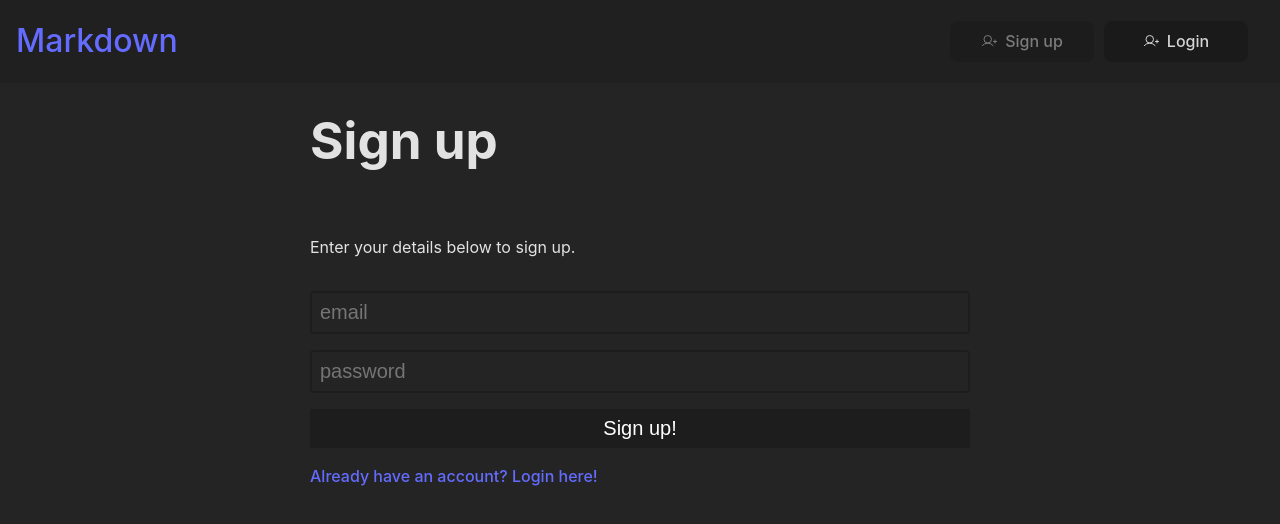
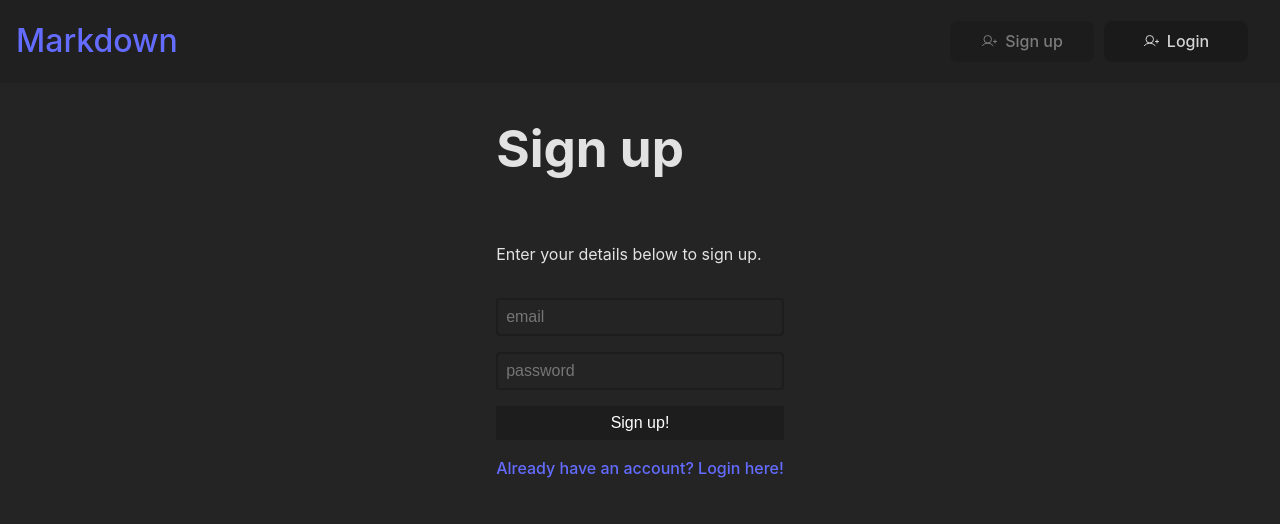
Before and after one commit to mulrooneydesign/word-processor, a React (Vite) app: page /sign-up in a window 1280 px wide. Shown: the top 524 px of the page. Built offline with nearby package versions, Linux system fonts and the light colour scheme; no server answers.

Commit message:
css(word-processor): fix styling issues

```diff
--- a/src/components/Input/Input.css
+++ b/src/components/Input/Input.css
@@ -1,6 +1,6 @@
 .input {
     background-color: none;
-    font-size: 1.25em;
+    font-size: 1em;
     border-radius: 0;
     padding: var(--xxs-spacing);
 }
@@ -8,3 +8,58 @@
 .input--pending {
     background-color: black;
 }
+
+.input--text,
+.input--password {
+    background-color: transparent;
+    border: 2px solid var(--tint-dark) !important;
+    border-bottom: 1px solid var(--primary-color);
+    color: white;
+    border-radius: var(--border-radius);
+}
+
+.input--text:focus,
+.input--text:hover,
+.input--password:focus,
+.input--password:hover {
+    border-color: var(--purple);
+    outline-color: var(--purple);
+}
+
+.input--submit {
+    margin: 0;
+    background-color: var(--tint-dark);
+    border: transparent;
+    cursor: pointer;
+    color: white;
+}
+
+.input--submit:focus,
+.input--submit:hover {
+    background-color: var(--purple);
+    color: white;
+    border-color: var(--purple);
+    outline-color: var(--purple);
+}
+
+p.error {
+    color: red;
+    background-color: pink;
+    padding: var(--xxs-spacing) !important;
+    border-radius: var(--border-radius);
+    font-size: 0.8rem;
+    margin: 0;
+    padding: 0;
+    display: flex;
+    justify-content: space-between;
+}
+
+.closeError {
+    cursor: pointer;
+    color: red;
+}
+
+.closeError:hover,
+.closeError:focus {
+    opacity: 0.5;
+}
--- a/src/components/Login/Login.css
+++ b/src/components/Login/Login.css
@@ -10,58 +10,12 @@
     gap: var(--xs-spacing);
 }
 
-.input--text,
-.input--password {
-    width: 50vw;
-    background-color: transparent;
-    border: 2px solid var(--tint-dark) !important;
-    border-bottom: 1px solid var(--primary-color);
-    color: white;
-    border-radius: var(--border-radius);
+.loginForm h1 {
+    font-size: var(--header-md);
 }
 
-.input--text:focus,
-.input--text:hover,
-.input--password:focus,
-.input--password:hover {
-    border-color: var(--purple);
-    outline-color: var(--purple);
+@media screen and (min-width: 768px) {
+    .loginForm h1 {
+        font-size: var(--header-lg);
+    }
 }
-
-.input--submit {
-    margin: 0;
-    background-color: var(--tint-dark);
-    border: transparent;
-    cursor: pointer;
-    color: white;
-}
-
-.input--submit:focus,
-.input--submit:hover {
-    background-color: var(--purple);
-    color: white;
-    border-color: var(--purple);
-    outline-color: var(--purple);
-}
-
-p.error {
-    color: red;
-    background-color: pink;
-    padding: var(--xxs-spacing) !important;
-    border-radius: var(--border-radius);
-    font-size: 0.8rem;
-    margin: 0;
-    padding: 0;
-    display: flex;
-    justify-content: space-between;
-}
-
-.closeError {
-    cursor: pointer;
-    color: red;
-}
-
-.closeError:hover,
-.closeError:focus {
-    opacity: 0.5;
-}
--- a/src/components/Logout/Logout.css
+++ b/src/components/Logout/Logout.css
@@ -10,58 +10,12 @@
     gap: var(--xs-spacing);
 }
 
-.input--text,
-.input--password {
-    width: 50vw;
-    background-color: transparent;
-    border: 2px solid var(--tint-dark) !important;
-    border-bottom: 1px solid var(--primary-color);
-    color: white;
-    border-radius: var(--border-radius);
+.logoutForm h1 {
+    font-size: var(--header-md);
 }
 
-.input--text:focus,
-.input--text:hover,
-.input--password:focus,
-.input--password:hover {
-    border-color: var(--purple);
-    outline-color: var(--purple);
+@media screen and (min-width: 768px) {
+    .logoutForm h1 {
+        font-size: var(--header-lg);
+    }
 }
-
-.input--submit {
-    margin: 0;
-    background-color: var(--tint-dark);
-    border: transparent;
-    cursor: pointer;
-    color: white;
-}
-
-.input--submit:focus,
-.input--submit:hover {
-    background-color: var(--purple);
-    color: white;
-    border-color: var(--purple);
-    outline-color: var(--purple);
-}
-
-p.error {
-    color: red;
-    background-color: pink;
-    padding: var(--xxs-spacing) !important;
-    border-radius: var(--border-radius);
-    font-size: 0.8rem;
-    margin: 0;
-    padding: 0;
-    display: flex;
-    justify-content: space-between;
-}
-
-.closeError {
-    cursor: pointer;
-    color: red;
-}
-
-.closeError:hover,
-.closeError:focus {
-    opacity: 0.5;
-}
--- a/src/components/SavedDocuments/SavedDocuments.css
+++ b/src/components/SavedDocuments/SavedDocuments.css
@@ -28,6 +28,22 @@
     justify-content: center;
 }
 
+.savedDocumentsContainer h1 {
+    font-size: var(--header-md);
+    text-align: center;
+}
+
 .savedDocument h2 {
     margin: var(--xxs-spacing);
+    font-size: var(--header-xs);
 }
+
+@media screen and (min-width: 768px) {
+    .savedDocumentsContainer h1 {
+        font-size: var(--header-lg);
+    }
+
+    .savedDocument h2 {
+        font-size: var(--header-sm);
+    }
+}
--- a/src/components/Signup/Signup.css
+++ b/src/components/Signup/Signup.css
@@ -10,58 +10,12 @@
     gap: var(--xs-spacing);
 }
 
-.input--text,
-.input--password {
-    width: 50vw;
-    background-color: transparent;
-    border: 2px solid var(--tint-dark) !important;
-    border-bottom: 1px solid var(--primary-color);
-    color: white;
-    border-radius: var(--border-radius);
+.signupForm h1 {
+    font-size: var(--header-md);
 }
 
-.input--text:focus,
-.input--text:hover,
-.input--password:focus,
-.input--password:hover {
-    border-color: var(--purple);
-    outline-color: var(--purple);
+@media screen and (min-width: 768px) {
+    .signupForm h1 {
+        font-size: var(--header-lg);
+    }
 }
-
-.input--submit {
-    margin: 0;
-    background-color: var(--tint-dark);
-    border: transparent;
-    cursor: pointer;
-    color: white;
-}
-
-.input--submit:focus,
-.input--submit:hover {
-    background-color: var(--purple);
-    color: white;
-    border-color: var(--purple);
-    outline-color: var(--purple);
-}
-
-p.error {
-    color: red;
-    background-color: pink;
-    padding: var(--xxs-spacing) !important;
-    border-radius: var(--border-radius);
-    font-size: 0.8rem;
-    margin: 0;
-    padding: 0;
-    display: flex;
-    justify-content: space-between;
-}
-
-.closeError {
-    cursor: pointer;
-    color: red;
-}
-
-.closeError:hover,
-.closeError:focus {
-    opacity: 0.5;
-}
--- a/src/components/ToolBar/ToolBar.css
+++ b/src/components/ToolBar/ToolBar.css
@@ -5,7 +5,7 @@
   padding: var(--xs-spacing);
   width: 100%;
   justify-content: space-between;
-  align-items: flex-end;
+  align-items: center;
 }
 
 .title {
@@ -20,7 +20,7 @@
   top: 82px;
   left: var(--sm-spacing);
   right: var(--xs-spacing);
-  background: var(--tint-dark);
+  background: var(--menu-background);
   padding: var(--xs-spacing);
   box-sizing: border-box;
   border-radius: var(--border-radius);
@@ -61,7 +61,7 @@
 }
 
 /* show menu button only on mobile devices */
-@media (min-width: 768px) {
+@media screen and (min-width: 768px) {
 
   .toolBar {
     justify-content: flex-start;
--- a/src/components/Tooltip/Tooltip.css
+++ b/src/components/Tooltip/Tooltip.css
@@ -14,4 +14,11 @@
     text-align: center;
     width: max-content;
     z-index: 100;
+    display: none;
 }
+
+@media screen and (min-width: 768px) {
+    .tooltipText {
+        display: block;
+    }
+}
--- a/src/index.css
+++ b/src/index.css
@@ -2,6 +2,13 @@
   font-family: Inter, system-ui, Avenir, Helvetica, Arial, sans-serif;
   line-height: 1.5;
   font-weight: 400;
+
+  --header-xs: 0.8rem;
+  --header-sm: 1rem;
+  --header-md: 2rem;
+  --header-lg: 3.2em;
+
+  box-sizing: border-box;
 
   color: rgba(255, 255, 255, 0.87);
   background-color: #242424;
@@ -19,6 +26,7 @@
   --dark-gray: #a1a1a1;
   --purple: #646cff;
   --very-dark: #000028;
+  --menu-background: rgb(32, 32, 32);
 
   --xxs-spacing: 0.5rem;
   --xs-spacing: 1rem;
```
